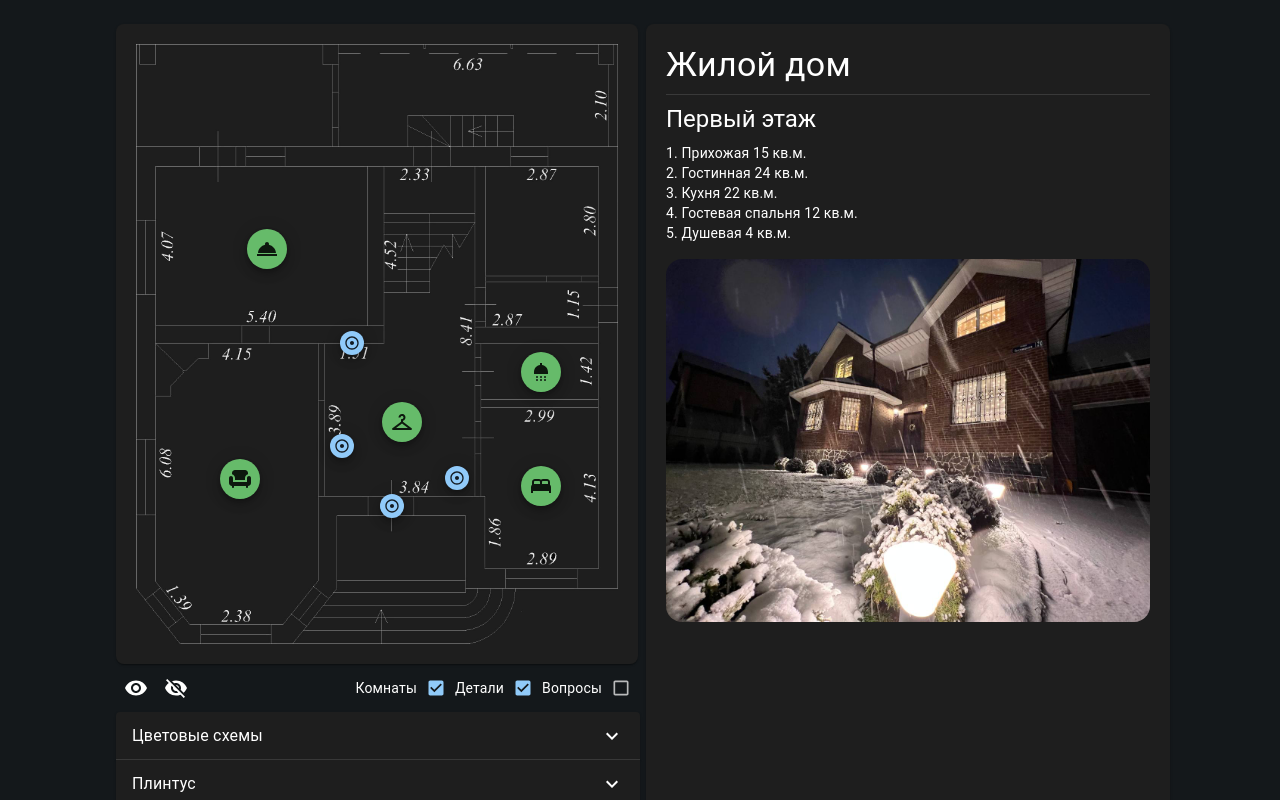
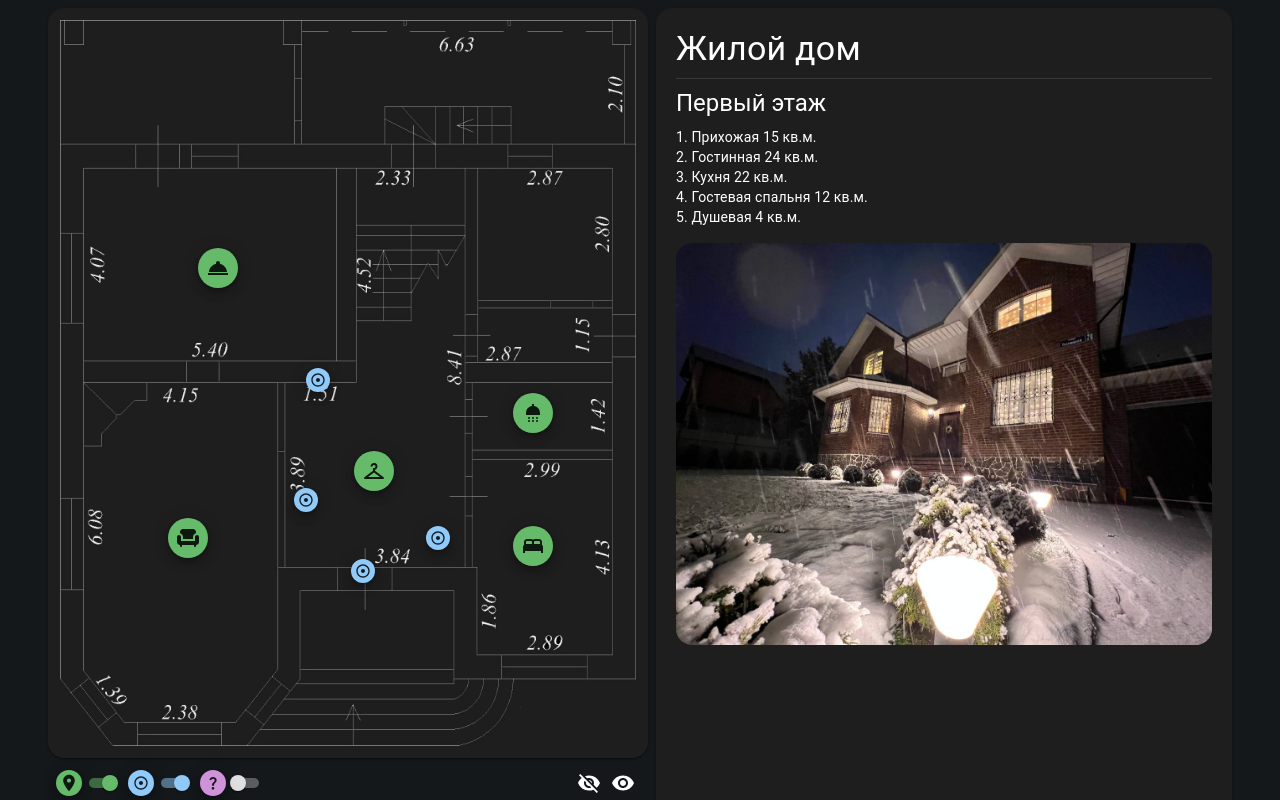
Before and after one commit to RojkovYury/HomeRenovation, a Next.js app: page / in a window 1280 px wide. Shown: the top 800 px of the page. Built offline with nearby package versions, Linux system fonts and the light colour scheme.

Commit message:
new adaptive

```diff
--- a/src/app/components/general-room-tags.tsx
+++ b/src/app/components/general-room-tags.tsx
@@ -29,7 +29,18 @@ export default function GeneralRoomTags({ currentTag, setCurrentTag, generalRoom
           width: '40px',
           top: el.top,
           left: el.left,
-          scale: currentTag?.id === el.id ? '1.3' : '1',
+          // scale: currentTag?.id === el.id ? '1.3' : '1',
+          /*
+          - xs: 0px -599px
+          - sm: 600px - 899px
+          - md: 900px - 1199px
+          - lg: 1200px
+          */
+          scale: {
+            xs: currentTag?.id === el.id ? '1' : '0.85',
+            sm: currentTag?.id === el.id ? '1.3' : '1',
+            md: currentTag?.id === el.id ? '1.3' : '1',
+          },
           transition: 'scale 0.3s ease',
           zIndex: '100',
         }}
@@ -43,3 +54,4 @@ export default function GeneralRoomTags({ currentTag, setCurrentTag, generalRoom
     ))
   )
 }
+// display: { xs: 'none', sm: 'none', md: 'flex' }
--- a/src/app/components/map-footer.tsx
+++ b/src/app/components/map-footer.tsx
@@ -1,7 +1,10 @@
-import { Box, Checkbox, IconButton, Typography } from "@mui/material";
+import { Box, Fab, IconButton, Switch } from "@mui/material";
 import { Dispatch, SetStateAction } from "react";
 import VisibilityIcon from '@mui/icons-material/Visibility';
 import VisibilityOffIcon from '@mui/icons-material/VisibilityOff';
+import RoomIcon from '@mui/icons-material/Room';
+import AdjustIcon from '@mui/icons-material/Adjust';
+import QuestionMarkIcon from '@mui/icons-material/QuestionMark';
 
 interface MapFooterProps {
   generalRoomTagsVisibility?: boolean;
@@ -14,56 +17,63 @@ interface MapFooterProps {
 
 export default function MapFooter(props: MapFooterProps) {
   return (
-    <Box sx={{ display: 'flex', justifyContent: 'space-between', mt: '4px' }}>
+    <Box sx={{ display: 'flex', justifyContent: 'space-between', mx: '8px', my: '8px' }}>
+
+      <Box sx={{ display: 'flex', alignItems: 'center' }}>
+        <Box
+          sx={{ display: 'flex', alignItems: 'center', cursor: 'pointer', mr: '6px'}}
+          onClick={() => props.setGeneralRoomTagsVisibility((prevState) => !prevState)}
+        >
+          <Fab color="success" sx={{ height: '26px', minHeight: '26px', width: '26px' }}>
+            <RoomIcon sx={{ fontSize: '20px' }} />
+          </Fab>
+          <Switch color="success" checked={props.generalRoomTagsVisibility} size="small" />
+        </Box>
+
+        <Box
+          sx={{ display: 'flex', alignItems: 'center', cursor: 'pointer', mr: '6px' }}
+          onClick={() => props.setRoomTagsVisibility((prevState) => !prevState)}
+        >
+          <Fab color="primary" sx={{ height: '26px', minHeight: '26px', width: '26px' }}>
+            <AdjustIcon sx={{ fontSize: '16px' }} />
+          </Fab>
+          <Switch color="primary" checked={props.roomTagsVisibility} size="small" />
+        </Box>
+
+        <Box
+          sx={{ display: 'flex', alignItems: 'center', cursor: 'pointer' }}
+          onClick={() => props.setQuestionRoomTagsVisibility((prevState) => !prevState)}
+        >
+          <Fab color="secondary" sx={{ height: '26px', minHeight: '26px', width: '26px' }}>
+            <QuestionMarkIcon sx={{ fontSize: '16px' }} />
+          </Fab>
+          <Switch color="secondary" checked={props.questionRoomTagsVisibility} size="small" />
+        </Box>
+      </Box>
 
       <Box sx={{ display: 'flex', alignItems: 'center' }}>
         <IconButton
+          size="small"
+          onClick={() => {
+            props.setGeneralRoomTagsVisibility(false);
+            props.setRoomTagsVisibility(false);
+            props.setQuestionRoomTagsVisibility(false);
+          }}
+        >
+          <VisibilityOffIcon />
+
+        </IconButton>
+        <IconButton
+          size="small"
           onClick={() => {
             props.setGeneralRoomTagsVisibility(true);
             props.setRoomTagsVisibility(true);
             props.setQuestionRoomTagsVisibility(true);
           }}
         >
-          <VisibilityIcon fontSize="inherit" />
-        </IconButton>
-
-        <IconButton
-          onClick={() => {
-            props.setGeneralRoomTagsVisibility(false);
-            props.setRoomTagsVisibility(false);
-            props.setQuestionRoomTagsVisibility(false);
-          }}
-        >
-          <VisibilityOffIcon fontSize="inherit" />
+          <VisibilityIcon />
         </IconButton>
       </Box>
-
-      <Box sx={{ display: 'flex', alignItems: 'center' }}>
-        <Box
-          sx={{ display: 'flex', alignItems: 'center', cursor: 'pointer'}}
-          onClick={() => props.setGeneralRoomTagsVisibility((prevState) => !prevState)}
-        >
-          <Typography variant='body2' color={'#fff'} sx={{ userSelect: 'none' }}>Комнаты</Typography>
-          <Checkbox size='small' checked={props.generalRoomTagsVisibility} />
-        </Box>
-
-        <Box
-          sx={{ display: 'flex', alignItems: 'center', cursor: 'pointer' }}
-          onClick={() => props.setRoomTagsVisibility((prevState) => !prevState)}
-        >
-          <Typography variant='body2' color={'#fff'} sx={{ userSelect: 'none' }}>Детали</Typography>
-          <Checkbox size='small' checked={props.roomTagsVisibility} />
-        </Box>
-
-        <Box
-          sx={{ display: 'flex', alignItems: 'center', cursor: 'pointer' }}
-          onClick={() => props.setQuestionRoomTagsVisibility((prevState) => !prevState)}
-        >
-          <Typography variant='body2' color={'#fff'} sx={{ userSelect: 'none' }}>Вопросы</Typography>
-          <Checkbox size='small' checked={props.questionRoomTagsVisibility} />
-        </Box>
-      </Box>
-
     </Box>
   )
 }
--- a/src/app/components/right-block.tsx
+++ b/src/app/components/right-block.tsx
@@ -13,16 +13,21 @@ export default function RightBlock({ currentTag, handleOpen, paperSx }: RightBlo
     <Paper
       elevation={1}
       sx={{
-        borderRadius: '8px',
+        borderRadius: {
+          xs: '0px 0px 0px 0px',
+          sm: '16px 16px 0px 0px',
+          md: '16px 16px 0px 0px',
+        },
         p: '20px',
-        mt: '6px',
+        mt: '8px',
+        mr: { xs: '0px', sm: '0px', md: '8px' },
         mb: '8px',
-        width: '484px',
+        width: { xs: 'none', sm: 'none', md: '600px' },
+        minWidth: { xs: 'none', sm: 'none', md: '300px' },
         ...paperSx,
         flexDirection: 'column',
       }}
     >
-
       <Box sx={{ display: 'flex', width: '100%', justifyContent: 'space-between', alignItems: 'center' }}>
         <Typography variant="h4">
           {currentTag && currentTag.room}
@@ -35,7 +40,7 @@ export default function RightBlock({ currentTag, handleOpen, paperSx }: RightBlo
 
       <Divider sx={{ my: '8px' }}/>
 
-      <Typography variant="h5" sx={{ mb: '8px' }}>
+      <Typography variant="h5" sx={{ mb: '8px' }} >
         {currentTag && currentTag.title}
         {!currentTag && 'Первый этаж'}
       </Typography>
--- a/src/app/components/room-tags.tsx
+++ b/src/app/components/room-tags.tsx
@@ -1,6 +1,5 @@
 import { Fab } from "@mui/material";
 import AdjustIcon from '@mui/icons-material/Adjust';
-
 import { Dispatch, SetStateAction } from "react";
 import { roomTags } from "../room-tags";
 import { CurrentTag } from "../page";
--- a/src/app/components/scroll-button.tsx
+++ b/src/app/components/scroll-button.tsx
@@ -9,7 +9,7 @@ interface ScrollButtonProps {
 export default function ScrollButton({ handleOpen }: ScrollButtonProps) {
   const [showButton, setShowButton] = useState(false);
   const handleScroll = () => {
-    if (window.scrollY > 300) {
+    if (window.scrollY > 150) {
       setShowButton(true);
     } else {
       setShowButton(false);
--- a/src/app/page.tsx
+++ b/src/app/page.tsx
@@ -36,16 +36,45 @@ export default function Main() {
   return (
     <ThemeProvider theme={darkTheme}>
 
-      <Box sx={{ display: 'flex', flexDirection: 'row', justifyContent: 'center', minWidth: '536px', maxWidth: '1400px', marginLeft: 'auto', marginRight: 'auto', minHeight: '101vh ', mb: '60px', mt: '18px' }}>
-
-        <Box sx={{ m: '6px', width: '524px' }}>
-          <Paper elevation={1} sx={{ borderRadius: '8px', width: '482px', p: '20px', position: 'relative' }}>
-            <Box sx={{ width: '482px', height: '600px', background: `url('/images/main-dark.jpg')`, backgroundSize: '482px 600px' }} />
+      <Box
+        sx={{
+          display: 'flex',
+          flexDirection: 'row',
+          justifyContent: 'center',
+          maxWidth: '1200px',
+          marginLeft: 'auto',
+          marginRight: 'auto',
+          minHeight: '101vh ',
+          mb: '60px',
+        }}
+      >
+        {/* Left side */}
+        <Box
+          sx={{
+            width: '100%',
+            maxWidth: '600px',
+            position: 'relative',
+            m: { xs: '0px', sm: '8px', md: '8px' },
+          }}
+        >
+          <Paper
+            elevation={1}
+            sx={{
+              display: 'flex',
+              position: 'relative',
+              width: '100%',
+              aspectRatio: '0.8 / 1',
+              borderRadius: { xs: '0px', sm: '16px', md: '16px' },
+              overflow: 'hidden',
+            }}
+          >
+            <Box sx={{ p: '12px' }}>
+              <img src='/images/main-dark.jpg' alt="" style={{ width: '100%', height: '100%' }} />
+            </Box>
             <GeneralRoomTags currentTag={currentTag} setCurrentTag={setCurrentTag} generalRoomTagsVisibility={generalRoomTagsVisibility} />
             <RoomTags currentTag={currentTag} setCurrentTag={setCurrentTag} roomTagsVisibility={roomTagsVisibility} />
             <QuestionRoomTags currentTag={currentTag} setCurrentTag={setCurrentTag} questionRoomTagsVisibility={questionRoomTagsVisibility} />
           </Paper>
-
           <MapFooter
             generalRoomTagsVisibility={generalRoomTagsVisibility}
             setGeneralRoomTagsVisibility={setGeneralRoomTagsVisibility}
@@ -54,12 +83,11 @@ export default function Main() {
             questionRoomTagsVisibility={questionRoomTagsVisibility}
             setQuestionRoomTagsVisibility={setQuestionRoomTagsVisibility}
           />
-
-          <RightBlock currentTag={currentTag} handleOpen={handleOpen} paperSx={{ display: { xs: 'flex', sm: 'flex', md: 'none' } }} />
-
+          {currentTag && (<RightBlock currentTag={currentTag} handleOpen={handleOpen} paperSx={{ display: { xs: 'flex', sm: 'flex', md: 'none' } }} />)}
           <AccordionItems handleOpen={handleOpen}/>
         </Box>
 
+        {/* Right side */}
         <RightBlock currentTag={currentTag} handleOpen={handleOpen} paperSx={{ display: { xs: 'none', sm: 'none', md: 'flex' } }} />
 
         <Dialog open={open} onClose={handleClose}>
```
Also changed, not shown: src/app/test/page.tsx (added, +48 -0 lines).
